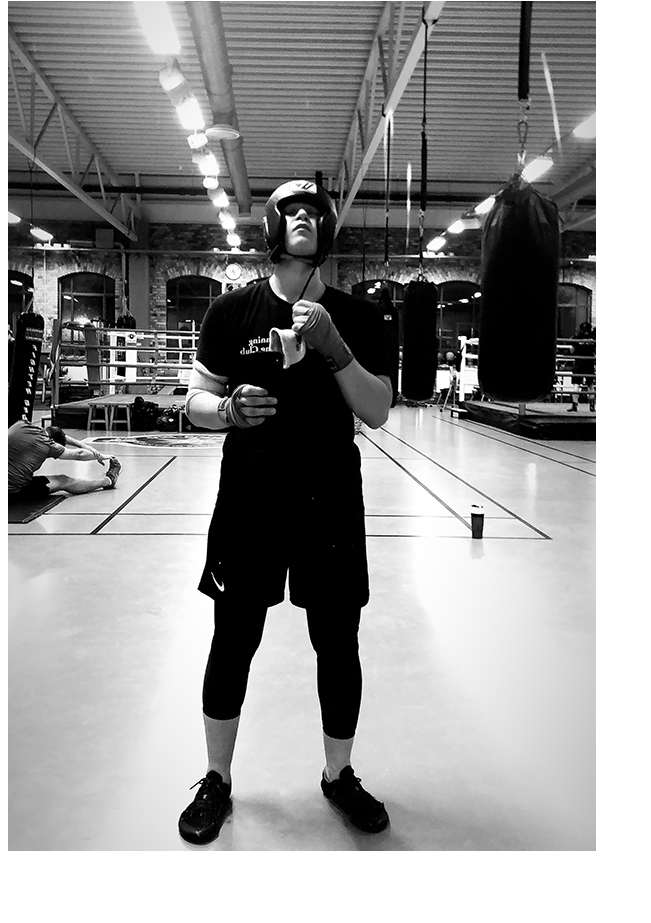
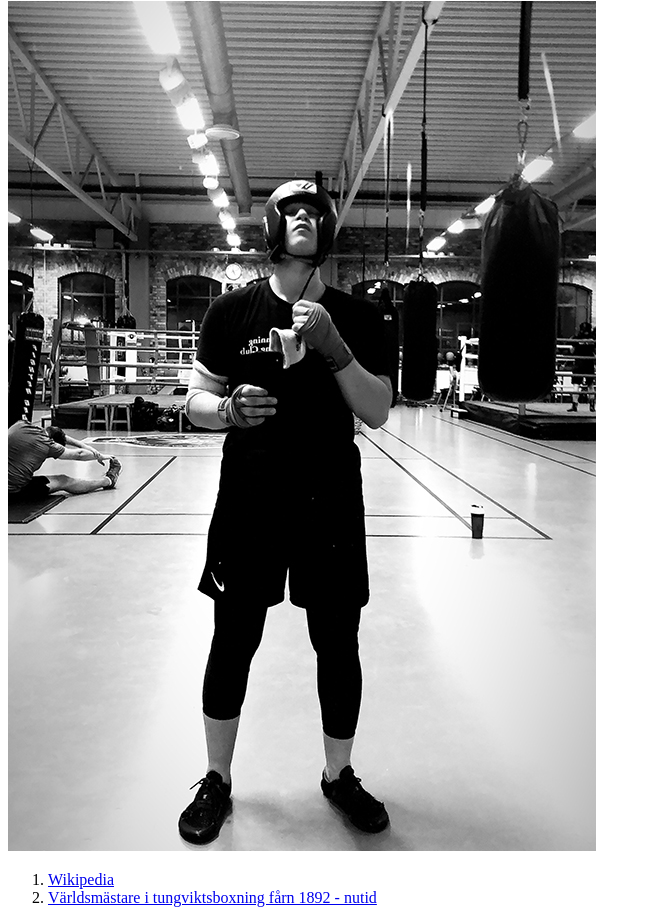
Before and after one commit to Azuritberg/Sammanfattning1, a plain HTML site: page index.html in a window 1280 px wide. Shown: the part 597-1520 px from the top of the page, without its empty margins (0-651 px from the left). Before the commit the page ends 1460 px from the top, so only its background shows below. Drawn offline with Linux system fonts and the light colour scheme.

Commit message:
added two more links

```diff
--- a/index.html
+++ b/index.html
@@ -27,5 +27,14 @@ Teknisk knockout, TKO, kallas det när domaren bryter matchen trots att en boxar
 </ul>
 <img src="Images/bojana_20x30.jpg" alt="bojana boxning">
 
+<ol>
+    <li>
+        <a href="https://sv.wikipedia.org/wiki/Boxning">Wikipedia</a>
+    </li>
+    <li>
+        <a href="https://sv.wikipedia.org/wiki/V%C3%A4rldsm%C3%A4starna_i_tungviktsboxning_1892-nutid">Världsmästare i tungviktsboxning fårn 1892 - nutid</a>
+    </li>
+</ol>
+
 </body>
 </html>
```
